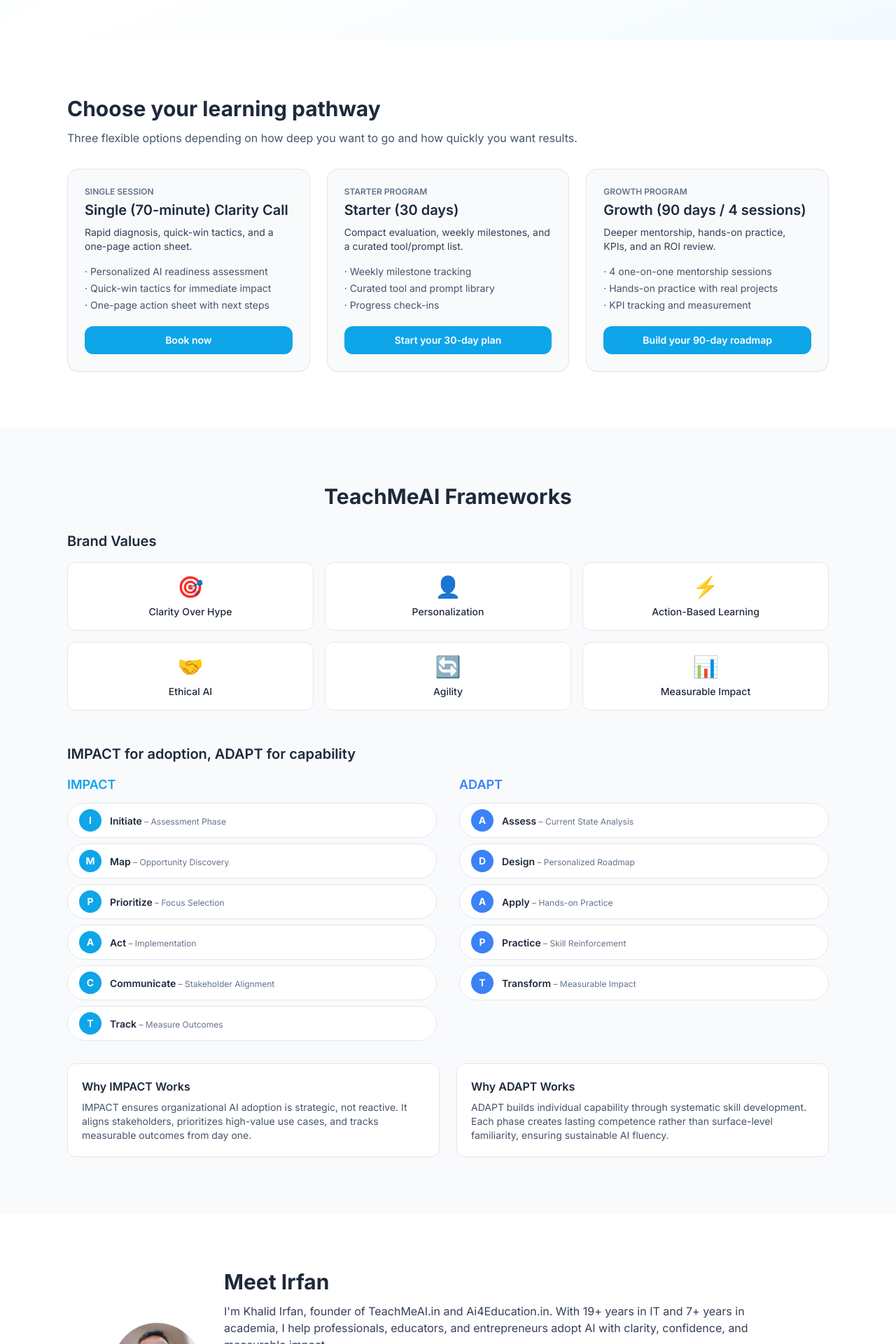
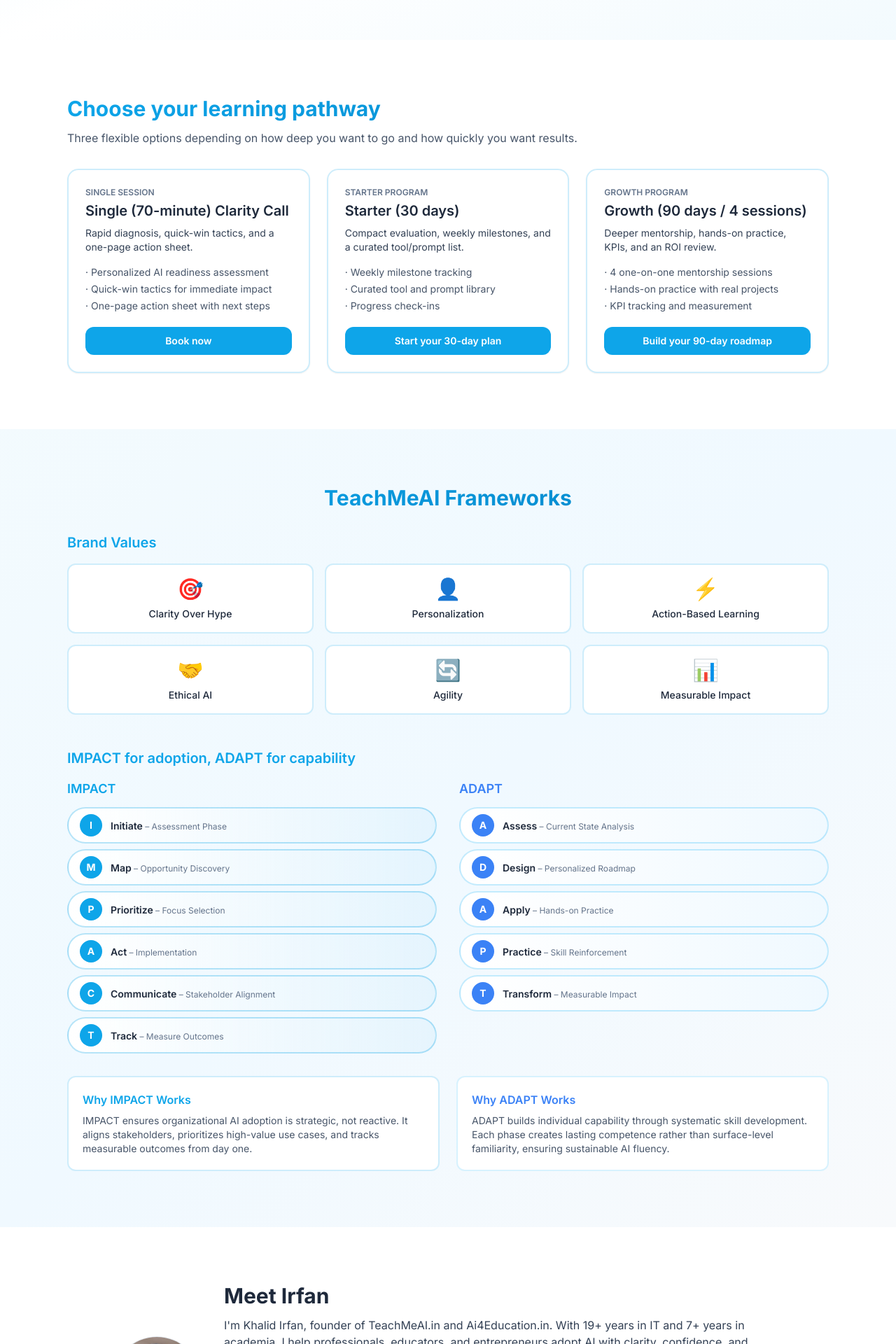
Before and after one commit to teachme-ai/teachmeai-home-site, a Next.js app: page / in a window 1280 px wide. Shown: the part 520-2440 px from the top of the page at 70% size. Built offline with nearby package versions, Linux system fonts and the light colour scheme.

Commit message:
feat: add prominent teal accents - borders, gradients, headings

```diff
--- a/components/hero.tsx
+++ b/components/hero.tsx
@@ -64,7 +64,7 @@
           </div>
         </div>
         <div className="flex justify-end">
-          <div className="bg-white rounded-2xl shadow-lg p-6 md:p-8 border border-brand-border w-full space-y-4 md:space-y-5">
+          <div className="bg-white rounded-2xl shadow-lg p-6 md:p-8 border-2 border-brand-primary/30 w-full space-y-4 md:space-y-5">
             <div>
               <p className="text-xs md:text-sm font-semibold text-slate-500 uppercase mb-2">Your Starting Point</p>
               <p className="text-sm md:text-base text-slate-700 leading-relaxed">"{audienceContent[selectedAudience as keyof typeof audienceContent].start}"</p>
--- a/components/programs.tsx
+++ b/components/programs.tsx
@@ -6,7 +6,7 @@
   return (
     <section id="programs" className="py-20">
       <div className="max-w-6xl mx-auto px-4 sm:px-6 lg:px-8">
-        <h2 className="text-3xl font-bold text-brand-dark mb-3">
+        <h2 className="text-3xl font-bold bg-gradient-to-r from-brand-primary to-sky-600 bg-clip-text text-transparent mb-3">
           Choose your learning pathway
         </h2>
         <p className="text-base text-slate-600 mb-8">
@@ -14,7 +14,7 @@
         </p>
         <div className="grid md:grid-cols-3 gap-6">
           {programs.map((program, index) => (
-            <div key={program.id} className="p-6 bg-brand-light rounded-2xl border border-brand-border shadow-sm flex flex-col hover:border-brand-primary hover:-translate-y-0.5 transition-all duration-150">
+            <div key={program.id} className="p-6 bg-white rounded-2xl border-2 border-brand-primary/20 shadow-sm flex flex-col hover:border-brand-primary hover:shadow-xl hover:shadow-brand-primary/10 hover:-translate-y-1 transition-all duration-150">
               <p className="text-xs font-semibold uppercase text-slate-500 mb-1">
                 {index === 0 ? 'Single Session' : index === 1 ? 'Starter Program' : 'Growth Program'}
               </p>
--- a/components/teachmeai-frameworks.tsx
+++ b/components/teachmeai-frameworks.tsx
@@ -28,16 +28,16 @@
   ]
 
   return (
-    <section className="py-20 bg-brand-light">
+    <section className="py-20 bg-gradient-to-br from-brand-primary/5 via-sky-50 to-brand-light">
       <div className="max-w-6xl mx-auto px-4 sm:px-6 lg:px-8">
-        <h2 className="text-3xl font-bold text-brand-dark mb-8 text-center">TeachMeAI Frameworks</h2>
+        <h2 className="text-3xl font-bold bg-gradient-to-r from-brand-primary to-sky-600 bg-clip-text text-transparent mb-8 text-center">TeachMeAI Frameworks</h2>
 
         {/* Brand Values */}
         <div className="mb-12">
-          <h3 className="text-xl font-semibold text-brand-dark mb-4">Brand Values</h3>
+          <h3 className="text-xl font-semibold text-brand-primary mb-4">Brand Values</h3>
           <div className="grid grid-cols-2 md:grid-cols-3 gap-4">
             {brandValues.map((value, idx) => (
-              <div key={idx} className="bg-white border border-brand-border rounded-lg p-4 text-center hover:border-brand-primary transition-all duration-150">
+              <div key={idx} className="bg-white border-2 border-brand-primary/20 rounded-lg p-4 text-center hover:border-brand-primary hover:shadow-lg hover:shadow-brand-primary/20 transition-all duration-150">
                 <div className="text-3xl mb-2">{value.icon}</div>
                 <p className="text-sm font-medium text-brand-dark">{value.title}</p>
               </div>
@@ -47,14 +47,14 @@
 
         {/* IMPACT & ADAPT */}
         <div className="mb-8">
-          <h3 className="text-xl font-semibold text-brand-dark mb-4">IMPACT for adoption, ADAPT for capability</h3>
+          <h3 className="text-xl font-semibold text-brand-primary mb-4">IMPACT for adoption, ADAPT for capability</h3>
           <div className="grid md:grid-cols-2 gap-8">
             {/* IMPACT */}
             <div>
               <h4 className="text-lg font-semibold text-brand-primary mb-3">IMPACT</h4>
               <div className="space-y-2">
                 {impact.map((item, idx) => (
-                  <div key={idx} className="bg-white border border-brand-border rounded-full px-4 py-2 flex items-center gap-3">
+                  <div key={idx} className="bg-gradient-to-r from-white to-brand-primary/5 border-2 border-brand-primary/30 rounded-full px-4 py-2 flex items-center gap-3 hover:border-brand-primary transition-all duration-150">
                     <span className="w-8 h-8 rounded-full bg-brand-primary text-white flex items-center justify-center font-bold text-sm">{item.letter}</span>
                     <div className="flex-1">
                       <span className="font-semibold text-brand-dark text-sm">{item.title}</span>
@@ -70,7 +70,7 @@
               <h4 className="text-lg font-semibold text-brand-secondary mb-3">ADAPT</h4>
               <div className="space-y-2">
                 {adapt.map((item, idx) => (
-                  <div key={idx} className="bg-white border border-brand-border rounded-full px-4 py-2 flex items-center gap-3">
+                  <div key={idx} className="bg-gradient-to-r from-white to-sky-50 border-2 border-sky-400/30 rounded-full px-4 py-2 flex items-center gap-3 hover:border-sky-500 transition-all duration-150">
                     <span className="w-8 h-8 rounded-full bg-brand-secondary text-white flex items-center justify-center font-bold text-sm">{item.letter}</span>
                     <div className="flex-1">
                       <span className="font-semibold text-brand-dark text-sm">{item.title}</span>
@@ -85,12 +85,12 @@
 
         {/* Why they work */}
         <div className="grid md:grid-cols-2 gap-6">
-          <div className="bg-white border border-brand-border rounded-lg p-5">
-            <h4 className="font-semibold text-brand-dark mb-2">Why IMPACT Works</h4>
+          <div className="bg-white border-2 border-brand-primary/20 rounded-lg p-5 hover:border-brand-primary transition-all duration-150">
+            <h4 className="font-semibold text-brand-primary mb-2">Why IMPACT Works</h4>
             <p className="text-sm text-slate-600">IMPACT ensures organizational AI adoption is strategic, not reactive. It aligns stakeholders, prioritizes high-value use cases, and tracks measurable outcomes from day one.</p>
           </div>
-          <div className="bg-white border border-brand-border rounded-lg p-5">
-            <h4 className="font-semibold text-brand-dark mb-2">Why ADAPT Works</h4>
+          <div className="bg-white border-2 border-sky-400/20 rounded-lg p-5 hover:border-sky-500 transition-all duration-150">
+            <h4 className="font-semibold text-brand-secondary mb-2">Why ADAPT Works</h4>
             <p className="text-sm text-slate-600">ADAPT builds individual capability through systematic skill development. Each phase creates lasting competence rather than surface-level familiarity, ensuring sustainable AI fluency.</p>
           </div>
         </div>
```
